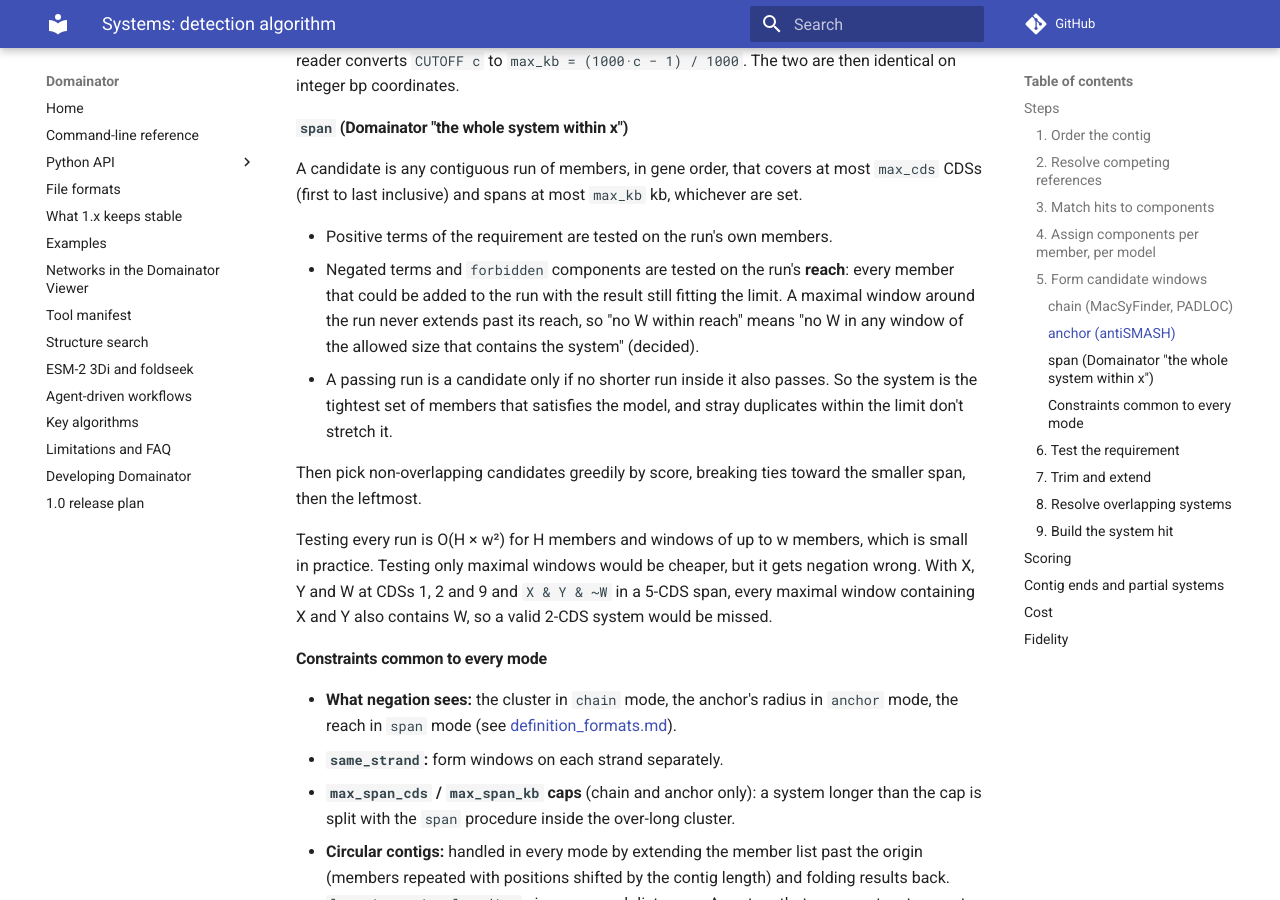
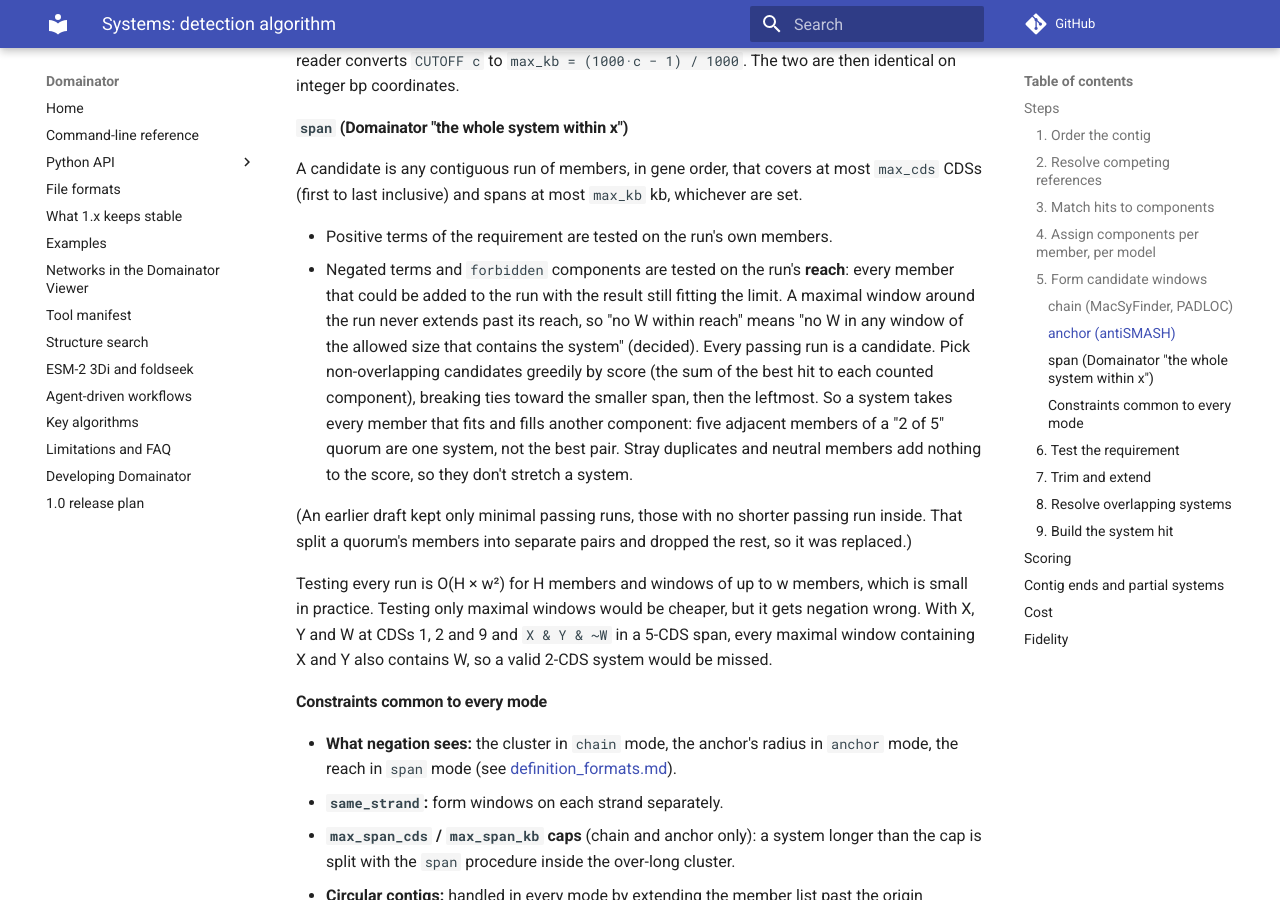
Before and after one commit to nebiolabs/domainator, an MkDocs documentation site: the page built from docs/design/systems/detection.md, in a window 1280 px wide and 900 px high, scrolled down 3082 px. Built offline with MkDocs 1.6.1 and Material for MkDocs 9.7.7, drawn with Linux system fonts in a browser that asks for light colours; comment, search, counter and statistics services are not loaded.

Commit message:
Span windows: a system takes every member that fits, not the minimal run
Span mode kept only minimal passing runs, so with a quorum ("2 of 5")
five adjacent members came back as separate pairs and the fifth was
dropped; chain windows split by a max_span cap did the same. Every
passing run is now a candidate, picked greedily by score, then the
shorter span, then the leftmost: a run that fills another component
scores higher, while stray duplicates and neutral members add nothing,
so they still don't stretch a system.

Co-Authored-By: Claude Opus 5.5 <noreply@anthropic.com>

```diff
--- a/docs/design/systems/detection.md
+++ b/docs/design/systems/detection.md
@@ -135,12 +135,14 @@ CDSs (first to last inclusive) and spans at most `max_kb` kb, whichever are set.
   that could be added to the run with the result still fitting the limit. A maximal window
   around the run never extends past its reach, so "no W within reach" means "no W in any
   window of the allowed size that contains the system" (decided).
-- A passing run is a candidate only if no shorter run inside it also passes. So the system
-  is the tightest set of members that satisfies the model, and stray duplicates within the
-  limit don't stretch it.
+Every passing run is a candidate. Pick non-overlapping candidates greedily by score (the sum
+of the best hit to each counted component), breaking ties toward the smaller span, then the
+leftmost. So a system takes every member that fits and fills another component: five
+adjacent members of a "2 of 5" quorum are one system, not the best pair. Stray duplicates
+and neutral members add nothing to the score, so they don't stretch a system.
 
-Then pick non-overlapping candidates greedily by score, breaking ties toward the smaller
-span, then the leftmost.
+(An earlier draft kept only minimal passing runs, those with no shorter passing run inside.
+That split a quorum's members into separate pairs and dropped the rest, so it was replaced.)
 
 Testing every run is O(H × w²) for H members and windows of up to w members, which is small
 in practice. Testing only maximal windows would be cheaper, but it gets negation wrong.
```
Also changed, not shown: docs/design/systems/README.md (+3 -3 lines), docs/design/systems/definition_formats.md (+4 -2 lines), docs/file_formats.md (+4 -0 lines), 3 other files.
